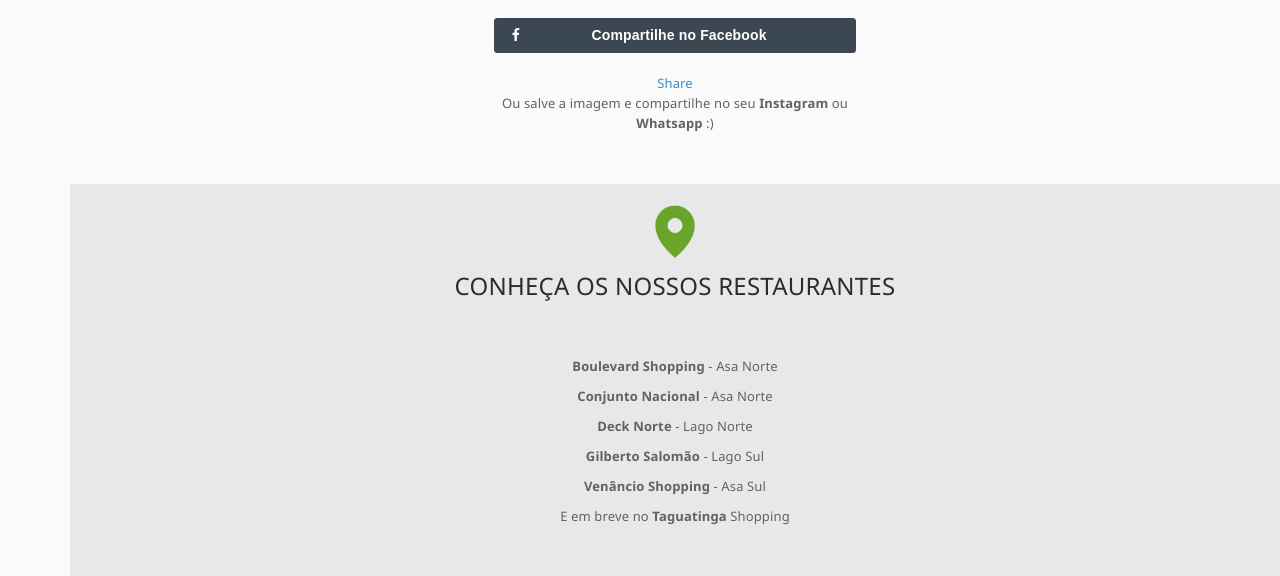
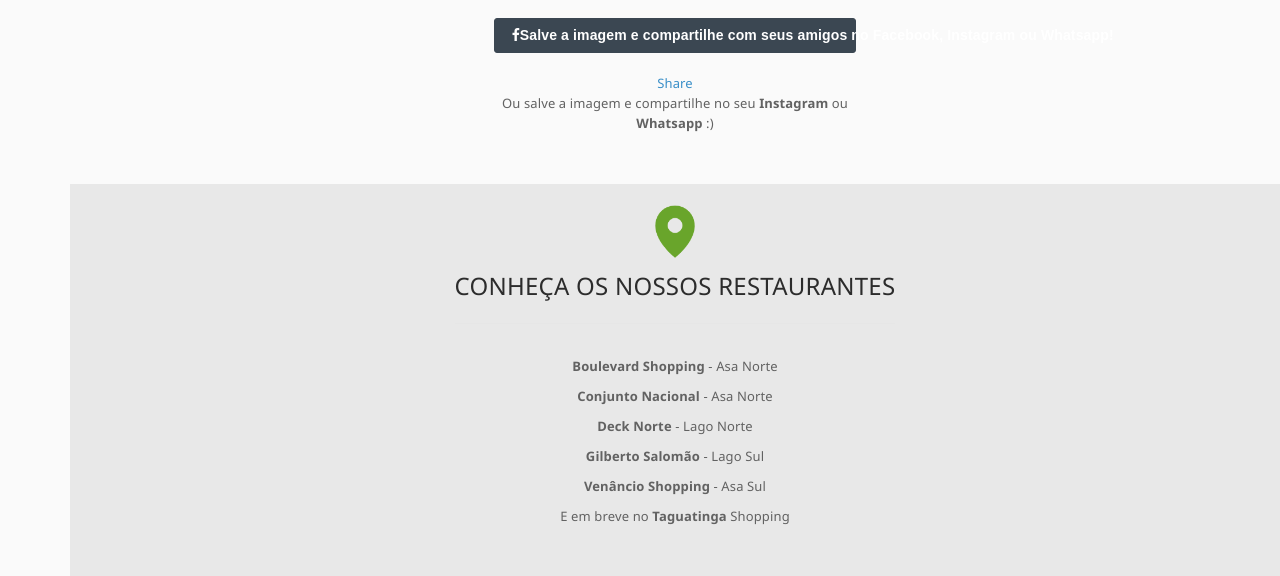
Before and after one commit to willianpinho/tomatzocarnaval, a Flask app: page /sucess/1 in a window 1280 px wide. Shown: the part 582-1158 px from the top of the page. Run offline with Flask 2, Linux system fonts and the light colour scheme; the visitor is signed in with stand-in values (Sample User, id 1); data comes from the database, SQL or seed files in the repository; style sheets or scripts are compiled from the project's sources; some libraries are stand-ins or nearby versions; some web fonts are replaced.

Commit message:
CSS Final 3

```diff
--- a/templates/final.html
+++ b/templates/final.html
@@ -123,7 +123,7 @@
                       <div class="col-md-4 col-md-offset-4">
                       <br>
 
-                      <a class="fb-xfbml-parse-ignore" target="_blank" href="https://www.facebook.com/sharer/sharer.php?u=http%3A%2F%2Fwww.tomatzocarnaval.com%2F&amp;src=sdkpreparse"><button id="share-btn" class="btn btn-block btn-info btn-facebook" type="button"><span class="pull-left"><i class="fa fa-facebook"></i></span><span class="bold">Compartilhe no Facebook</span></button></a>
+                      <a class="fb-xfbml-parse-ignore" target="_blank" href="https://www.facebook.com/sharer/sharer.php?u=http%3A%2F%2Fwww.tomatzocarnaval.com%2F&amp;src=sdkpreparse"><button id="share-btn" class="btn btn-block btn-info btn-facebook" type="button"><span class="pull-left"><i class="fa fa-facebook"></i></span><span class="bold">Salve a imagem e compartilhe com seus amigos no Facebook, Instagram ou Whatsapp!</span></button></a>
                       <br>
 
                       <div class="fb-share-button " data-href="http://www.tomatzocarnaval.com/" data-layout="button" data-size="large" data-mobile-iframe="true"><a class="fb-xfbml-parse-ignore" target="_blank" href="https://www.facebook.com/sharer/sharer.php?u=http%3A%2F%2Fwww.tomatzocarnaval.com%2F&amp;src=sdkpreparse">Share</a></div>
```
